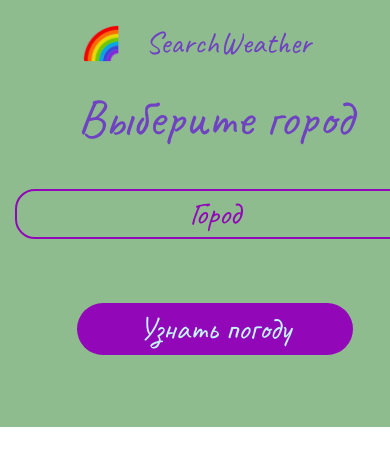
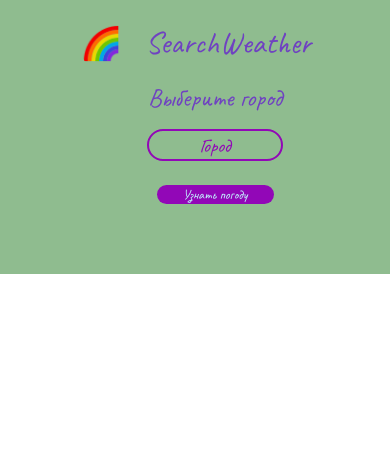
Before and after one commit to Vera869/weatherApp, a React (Vite) app in the folder vite-project/: page / in a window 390 px wide. Shown: the top 466 px of the page. Built offline with nearby package versions, Linux system fonts and the light colour scheme.

Commit message:
+responsive layout

```diff
--- a/vite-project/src/components/app/App.module.css
+++ b/vite-project/src/components/app/App.module.css
@@ -1,14 +1,14 @@
 .app {
-  width: auto;
-  height:auto;
+  width: 100%;
+  height:100%;
   margin: 0;
   padding: 20px;
   text-align: center;
   background-color: darkseagreen;
 }
 .app_darck_theme {
-  width: auto;
-  height:auto;
+  width: 100%;
+  height:100%;
   margin: 0;
   padding: 20px;
   text-align: center;
--- a/vite-project/src/components/form/FormComponent.jsx
+++ b/vite-project/src/components/form/FormComponent.jsx
@@ -1,4 +1,4 @@
-import styles from './FormComponent.module.css';
+import s from './FormComponent.module.css';
 import { useDispatch, useSelector } from 'react-redux'
 import { getWeatherCity } from '../../api';
 import { handleCityChange } from '../../utils/ValidationForm';
@@ -22,7 +22,7 @@ const GetCityAtForm = () => {
          dispatch(setIsLoading(true));
          getWeatherCity(cityName).then(data => {
             setCityError([]);
-            const dailyData = data.list.filter(reading => reading.dt_txt.includes("15:00:00"));
+            const dailyData = data.list.filter(reading => reading.dt_txt.includes("12:00:00"));
             dispatch(setCityWeather(dailyData));
             dispatch(setIsLoading(false));
       }).catch(error => {
@@ -31,16 +31,16 @@ const GetCityAtForm = () => {
       })}
    }
    return(
-      <form className={styles.form}>
-         <h2 className={styles.form_header}>Выберите город</h2>
-         <input className={styles.form_Input} type="text" name="city" placeholder="Город" value={cityName}
+      <form className={s.container}>
+         <h2 className={s.header}>Выберите город</h2>
+         <input className={s.Input} type="text" name="city" placeholder="Город" value={cityName}
             onChange={(event) => {
                handleCityChange(event, setCityError);
                dispatch(setCityName(event.target.value));
             }}/>
-         {isCityError? <p className={styles.form_Input_errors}>{isCityError}</p>: ""}
-         <button className={styles.form_Button} onClick={searchHeandler}disabled={isLoading}>{isLoading ? "Идёт поиск" : "Узнать погоду"}</button>
-         {isApiError? <p className={styles.form_Input_errors}>{isApiError}</p>: ""}
+         {isCityError? <p className={s.Input_errors}>{isCityError}</p>: ""}
+         <button className={s.Button} onClick={searchHeandler}disabled={isLoading}>{isLoading ? "Идёт поиск" : "Узнать погоду"}</button>
+         {isApiError? <p className={s.Input_errors}>{isApiError}</p>: ""}
       </form>
    )
 }
--- a/vite-project/src/components/form/FormComponent.module.css
+++ b/vite-project/src/components/form/FormComponent.module.css
@@ -1,74 +1,89 @@
-.form {
+.container {
   width: 100vw;
   display: flex;
   flex-direction: column;
-  gap: 32px;
+  gap: 3vw;
   align-items: center;
   margin-bottom: 32px;
 }
-.form_header {
+.header {
   font-weight: 400;
   font-style: normal;
-  font-size: 52px;
+  font-size: 6.5vw;
   color: #6f42c1;
 }
-.form_Input {
-  width: 400px;
-  height: 50px;
+.Input {
+  width: 35vw;
+  height: 8.4vw;
   color: #9207b7;
   border: 2px solid #9207b7;
-  border-radius: 20px;
-  padding: 8px;
+  border-radius: 30px;
+  border-color: #9207b7;
+  padding: 2vw;
   font-weight: 400;
-  font-size: 32px;
+  font-size: 5.5vw;
   line-height: 24px;
   letter-spacing: -0.05px;
   color: #9207b7;
   outline-color: #9207b7;
   text-align: center;
   background: transparent;
-  &::placeholder {
+  /* background-color: darkseagreen; */
+  /* &::placeholder {
     font-weight: 400;
-    font-size: 32px;
+    font-size: 5vw;
     line-height: 24px;
     letter-spacing: -0.05px;
     color: #9207b7;
-   }
-  &:active {
-    background: transparent;
-  }
+   } */
 }
-.form_Input_errors {
+.Input::placeholder {
   font-weight: 400;
-  font-size: 32px;
+  font-size: 5vw;
+  line-height: 24px;
+  letter-spacing: -0.05px;
+  color: #9207b7;
+ }
+/* .Input:hover {
+  background-color: darkseagreen;
+}
+
+.Input:active {
+  color: #580ea2;
+  background-color: darkseagreen;
+} */
+.Input_errors {
+  font-weight: 400;
+  font-size: 4vw;
   line-height: 24px;
   color: #b71c07;
-
+  padding: 0 20px;
 }
-.form_Button {
-   width: 276px;
-   height: 52px;
+.Button {
+   width: 30vw;
+   height: 5vw;
    border: none;
    border-radius: 46px;
    background-color: #9207b7;
    color: #c2f5ff;
    font-weight: 400;
-   font-size: 32px;
-   line-height: 24px;
+   font-size: 3.5vw;
+   line-height: 4vw;
    text-align: center;
+   padding: 0.5vw 0.5vw 1vw 0.5vw;
    cursor: pointer;
  }
 
- .form_Button:hover {
+ .Button:hover {
    background-color: #580ea2;
  }
 
- .form_Button:active {
+ .Button:active {
    color: #580ea2;
    background-color: #c2f5ff;
  }
 
- .form_Button:disabled {
+ .Button:disabled {
    color: #580ea2;
    background-color: #c2f5ff;
  }
--- a/vite-project/src/components/header/HeaderComponent.jsx
+++ b/vite-project/src/components/header/HeaderComponent.jsx
@@ -1,13 +1,13 @@
 import { useDispatch } from "react-redux";
-import styles from "./HeaderComponent.module.css";
+import s from "./HeaderComponent.module.css";
 import { setChangeTheme } from "../../store/WeatherSlice";
 
 function HeaderBox() {
     const dispatch = useDispatch();
    return (
-        <div className={styles.header_block}>
-            <img onClick={() => dispatch(setChangeTheme())} src="/img/logo.png" alt="Сменить тему" className={styles.header_img}/>
-            <h1 className={styles.header}>SearchWeather</h1>
+        <div className={s.header_block}>
+            <img onClick={() => dispatch(setChangeTheme())} src="/img/logo.png" alt="Сменить тему" className={s.header_img}/>
+            <h1 className={s.header}>SearchWeather</h1>
         </div>
 )}
 
--- a/vite-project/src/components/weatherBox/WeatherComponent.jsx
+++ b/vite-project/src/components/weatherBox/WeatherComponent.jsx
@@ -10,7 +10,7 @@ const WeatherBox = () => {
   return (
     <div className={theme? s.conteiner : s.conteiner_dark }>
       {dailyData.length <= 0 || isApiError ? "" :<div>
-         <h3 className={s.header}> {cityName} прогноз на сегодня и ближайшие 5 дней</h3>
+         <h3 className={s.header}> {cityName} прогноз на 5 дней</h3>
       <ul className={s.content}>
          {dailyData.map((weather, index) => {
             const iconcode = weather.weather[0].icon;
@@ -20,7 +20,7 @@ const WeatherBox = () => {
             const date = day +"."+ month;
             const ms = weather.dt * 1000;
             const weekdayName = new Date(ms).toLocaleString('ru', {weekday: 'long'});
-            return( <li className={s.conteiner_item} key={index}>
+            return( <li className={s.item_conteiner} key={index}>
                   <p className={s.item_header}>{weekdayName}</p>
                   <p className={s.item_header}>{date}</p>
                   <img src={imgURL} className={s.item_img}/>
--- a/vite-project/src/components/weatherBox/WeatherComponent.module.css
+++ b/vite-project/src/components/weatherBox/WeatherComponent.module.css
@@ -1,58 +1,57 @@
 .conteiner {
    width: 100%;
-   display: flex;
+   /* display: flex;
    flex-direction: column;
    align-items: center;
-   gap: 32px;
-   margin-bottom: 20px;
+   gap: 4vw; */
+   margin-bottom: 50px;
+   padding: 0 5vw 0 5vw;
    background-color: darkseagreen;
 }
 .conteiner_dark {
    width: 100%;
+   /* display: flex;
+   flex-direction: column;
+   align-items: center;
+   gap: 4vw; */
+   margin-bottom: 50px;
+   padding: 0 5vw 0 5vw;
+   background-color: #242424;
+}
+.header {
+   font-weight: 400;
+   font-style: normal;
+   font-size: 5vw;
+   color: #6f42c1;
+}
+/* .content - ul */
+.content {
+   display: flex;
+   flex-direction: row;
+   justify-content: space-evenly;
+   gap: 2vw;
+   flex-wrap: wrap;
+}
+/* .item_conteiner - li */
+.item_conteiner {
    display: flex;
    flex-direction: column;
    align-items: center;
-   gap: 32px;
-   margin: 0;
-   background-color: #242424;
-}
-.header {
-   width: auto;
-   font-weight: 400;
-   font-style: normal;
-   font-size: 52px;
-   color: #6f42c1;
-}
-.content {
-   display: flex;
-   flex-direction: row;
-   justify-content: space-between;
-   gap: 32px;
-   flex-wrap: wrap;
-   width: auto;
-   height: auto;
-   padding: 0 30px 0 30px;
-}
-.conteiner_item {
-   display: flex;
-   flex-direction: column;
-   align-items: center;
-   width: 350px;
-   border: 5px solid #9207b7;
-   border-radius: 20px;
-   padding-top: 20px;
-   padding-bottom: 20px;
+   width: 25vw;
+   border: 1vw solid #9207b7;
+   border-radius: 5vw;
+   padding: 3vw 0 3vw 0;
    border-style: dotted ;
 }
 .item_img {
-   width: 50%;
-   height: 50%;
+   width: 70%;
+   height: 70%;
 }
 .item_header {
-   padding: 10px;
+   /* padding: 10px; */
    font-weight: 400;
-   font-size: 32px;
-   line-height: 24px;
+   font-size: 4vw;
+   line-height: 4vw;
    color: #9207b7;
    text-align: center;
    width: auto;
@@ -61,15 +60,17 @@
 .item_box {
    display: flex;
    flex-direction: row;
-   gap: 12px;
+   flex-wrap: nowrap;
+   align-items: center;
+   gap: 2vw;
 }
 .item_icon {
-   width: 40px;
-   height: 40px;
+   width: 50%;
+   height: 50%;
 }
 .item_data {
    color: #9207b7;
-   font-size: 42px;
-   width: auto;
-   height: auto;
+   font-size:  5vw;
+   /* width: auto;
+   height: auto; */
 }
--- a/vite-project/src/index.css
+++ b/vite-project/src/index.css
@@ -33,7 +33,7 @@ body {
 
 #root {
   width: 100%;
-  height: auto;
+  height: 100%;
   font-family: Caveat, sans-serif;
   line-height: 1.5;
   font-weight: 400;
```
Also changed, not shown: 2 other files (tests, documents, lock files or other folders).
